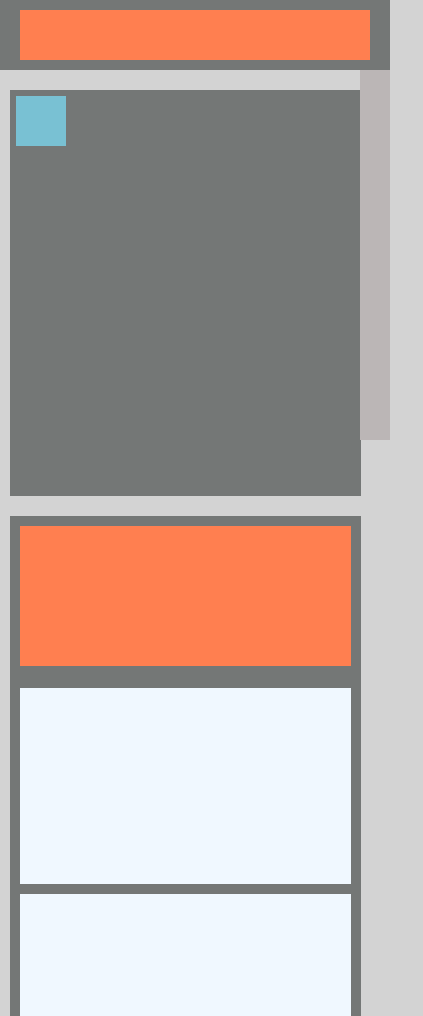
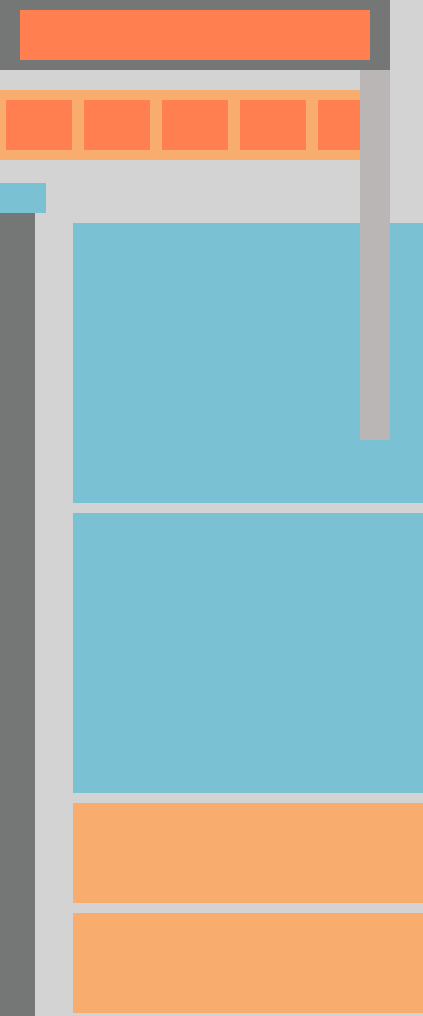
Before and after one commit to sangv018/Abstracted-Web, a plain HTML site: page index.html in a window 390 px wide. Shown: the top 1016 px of the page, 423 px wide, since content can reach past the window. Drawn offline with Linux system fonts and the light colour scheme; files that its build step writes are made by us from their sources.

Commit message:
Add files via upload

```diff
--- a/index.html
+++ b/index.html
@@ -1,17 +1,16 @@
 <html>
     <head>
-        <title>Abstract Web One</title>
+        <title>Abstract Web Two</title>
         <meta name="viewport" content="width=device-width, initial-scale=1.0">
-        <link rel="stylesheet" href="css/style.css">
+        <link rel="stylesheet" href="style.css">
     </head>
 
     <body>
-
         <div id="name">
 
         </div>
 
-        <nav>
+        <nav id="heading">
             <div id="purchase-tickets-online"></div>
         </nav>
 
@@ -33,6 +32,15 @@
 
             </div>
 
+            <nav id="exhibition">
+                <div class="onview"></div>
+                <div class="onview"></div>
+                <div class="onview"></div>
+                <div class="onview"></div>
+                <div class="onview"></div>
+
+            </nav>
+        </main>
             <section id="grid">
                 <div id="slideshow"></div>
 
@@ -42,11 +50,25 @@
                         <ul>
                             <li class="item"></li>
                             <li class="item"></li>
+                            <li class="about"></li>
+                            <li class="about"></li>
+                            <li class="item"></li>
+                            <li class="item"></li>
+                            <li class="about"></li>
+                            <li class="about"></li>
+                            <li class="item"></li>
+                            <li class="item"></li>
+                            <li class="about"></li>
+                            <li class="about"></li>
+                            <li class="item"></li>
+                            <li class="item"></li>
+                            <li class="about"></li>
+                            <li class="about"></li>
                         </ul>
                         <footer></footer>
                     </article>
             </section>
-        </main>
+
 
         <section id="end">
             <div id="address"></div>
@@ -55,8 +77,5 @@
             <div id="get_involved"></div>
             <div id="contact"></div>
         </section>
-
-
-
     </body>
 </html>
--- a/style.css
+++ b/style.css
@@ -12,7 +12,7 @@ body {
     background: rgb(187, 182, 182);
 }
 
-nav {
+#heading {
     width: 100%;
     height: 70px;
     background: #747776;
@@ -30,8 +30,48 @@ nav {
     margin: 0px auto;
 }
 
+#exhibition {
+    display: flex;
+    width: 100%;
+    height: 70px;
+    background: #f8ac6e;
+    margin-top: 10px;
+}
+
+.onview {
+    width: 150px;
+    height: 40px;
+    display: flex;
+    background: coral;
+    padding: 25px 33px;
+    box-sizing: border-box;
+    text-align: center;
+    margin: auto;
+}
+
 main {
     display: flex;
+}
+
+#grid {
+    flex-basis: 75%;
+    padding: 33px;
+}
+.category ul {
+    list-style: none;
+    margin: 0;
+    padding: 0;
+}
+.category ul {
+    display: grid;
+    grid-template-columns: repeat(2, 1fr);
+    column-gap: 18px;
+    row-gap: 15px;
+}
+
+.category .item {
+    height: 196px;
+    background: rgb(121, 193, 211);
 }
 
 aside {
@@ -56,35 +96,19 @@ aside li div {
     width: 100%;
 }
 
-#slideshow {
-    background: #747776;
-    width: 100%;
-    height: 406px;
-}
-
-#grid {
-    flex-basis: 75%;
-    padding: 33px;
-}
-
-
 .category {
-    margin-top: 35px;
+    margin-left: 320px;
+    margin-right: 35px;
     background: #747776;
     padding: 20px;
+    margin-top: -400px;
+    text-align: center;
 }
 
 .category ul {
     list-style: none;
     margin: 0;
     padding: 0;
-}
-
-.category header {
-    width: 100%;
-    height: 140px;
-    background: coral;
-    margin-bottom: 22px;
 }
 
 .category ul {
@@ -95,16 +119,21 @@ aside li div {
 }
 
 .category .item {
-    height: 196px;
+    height: 280px;
+    width: 348px;
     background: rgb(121, 193, 211);
+    text-align: center;
+    margin-left: 60px;
 }
 
-.category footer {
-    width: 100%;
-    height: 140px;
-    background: coral;
-    margin-top: 22px;
+.category .about {
+    height: 100px;
+    width: 348px;
+    background: #f8ac6e;
+    text-align: center;
+    margin-left: 60px;
 }
+
 
 #end {
     width: 100%;
@@ -150,6 +179,18 @@ aside li div {
     display: none;
 }
 
+@media(max-width: 850px){
+    .category {
+        /* margin-top: 20px; */
+        margin-left: -50px;
+        padding: 10px;
+        width:20%;
+    }
+    .category .item, .category .about{
+      margin-left: 300px;
+    }
+  }
+
 @media (max-width: 768px) {
     #purchase-tickets-online {
         margin: 0px 0px;
@@ -160,21 +201,17 @@ aside li div {
         display: none;
     }
 
+    div{
+        width:50%;
+        margin: 0;
+        padding: 0;
+      }
 
-    #grid {
-        flex-basis: 90%;
+      .category {
+        margin-top: 20px;
+        margin-left: -50px;
         padding: 10px;
-    }
-
-
-    #grid {
-        flex-basis: 90%;
-        padding: 10px;
-    }
-
-    .category {
-        margin-top: 20px;
-        padding: 10px;
+        width:20%;
     }
 
     .category ul {
@@ -183,18 +220,28 @@ aside li div {
         row-gap: 10px;
     }
 
-    .category .item {
-        background-color: aliceblue;
-    }
+    .category .item, .category .about{
+        margin-left: 80px;
+        width: 350px
+      }
 
     #icon {
         display: block;
         background-color: rgb(121, 193, 211);
-        width: 50px;
-        height: 50px;
-        margin: 16px;
+        width: 46px;
+        height: 30px;
+        margin: 0px;
+        margin-top: 103px;
         position: absolute;
     }
+
+   div.onview {
+        width: 30px;
+        height: 10px;
+        display: flex;
+    }
+
+
 }
 
 @media (max-width: 400px) {
@@ -209,7 +256,7 @@ aside li div {
         width: 100%;
     }
 
-    nav {
+    #heading {
         position: fixed;
         top: 0;
         left: 0;
```
